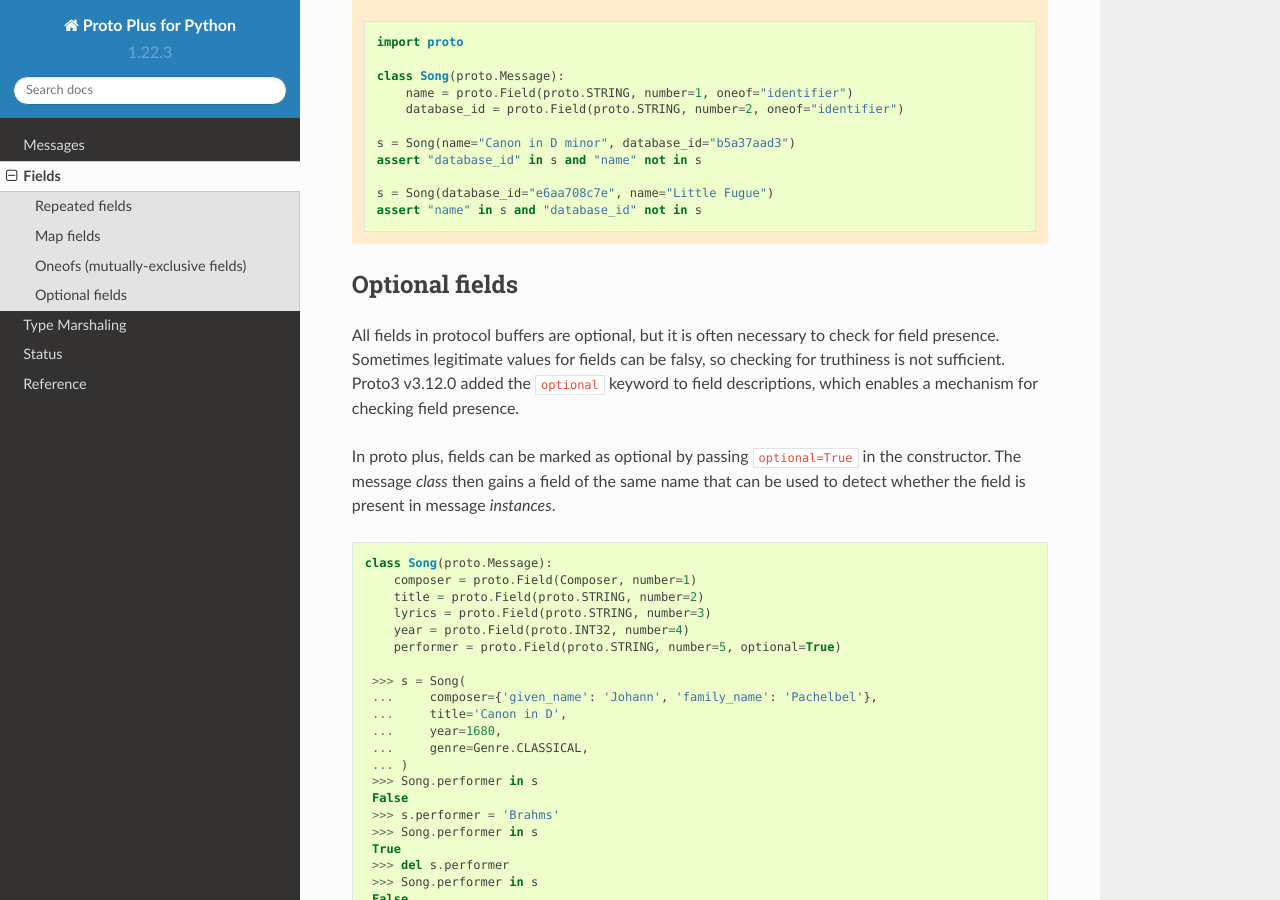
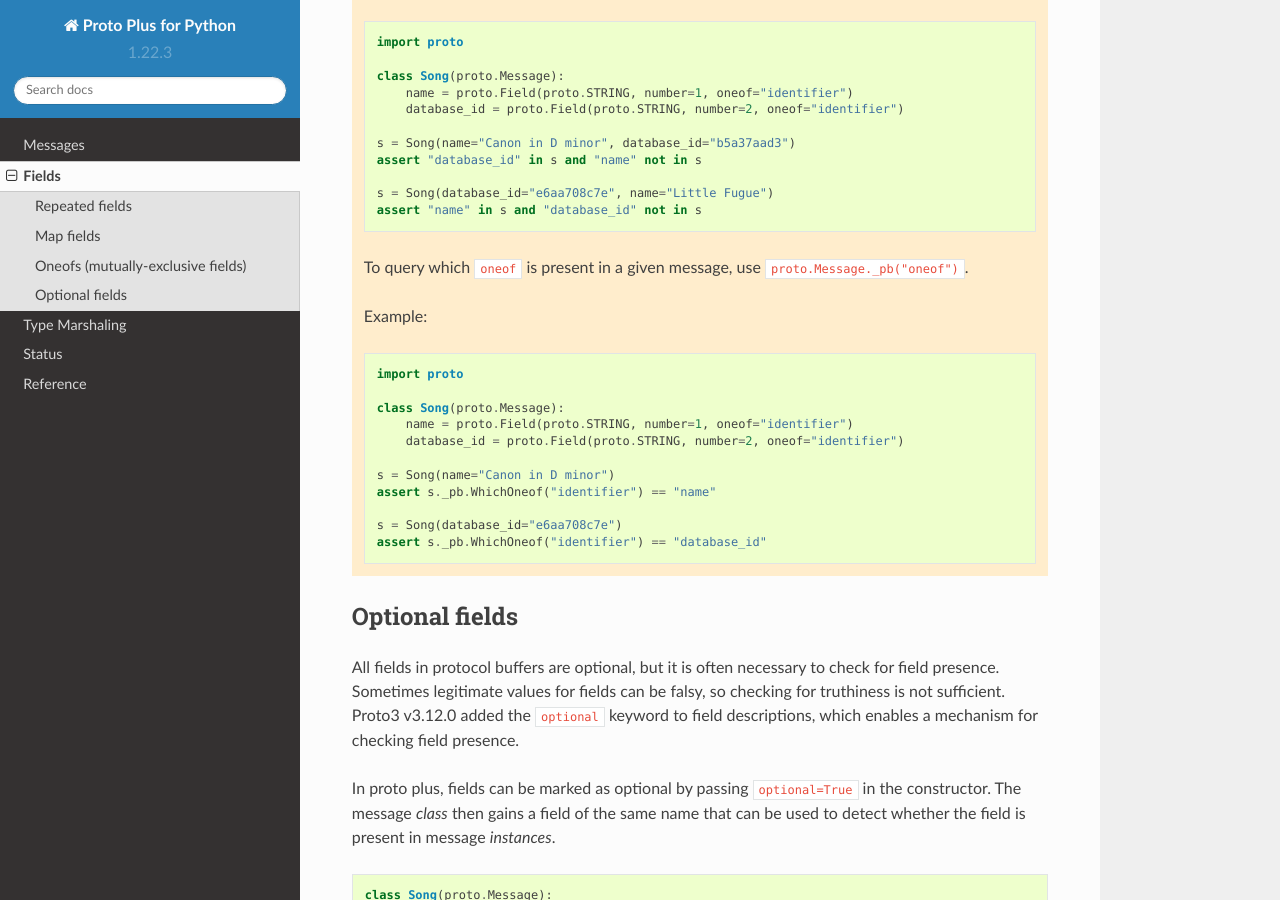
Before and after one commit to googleapis/proto-plus-python, a Sphinx documentation site: the page built from docs/fields.rst, in a window 1280 px wide and 900 px high, scrolled down 3051 px. Built offline with Sphinx 7.4.7 and the Read the Docs theme 2.0.0, drawn with Linux system fonts in a browser that asks for light colours.

Commit message:
docs: add documentation on how to query the current oneof in a given message

```diff
--- a/docs/fields.rst
+++ b/docs/fields.rst
@@ -177,6 +177,23 @@ a string (which should match for all fields within the oneof):
       s = Song(database_id="e6aa708c7e", name="Little Fugue")
       assert "name" in s and "database_id" not in s
 
+   To query which ``oneof`` is present in a given message, use ``proto.Message._pb("oneof")``.
+
+   Example:
+
+   .. code-block:: python
+
+      import proto
+
+      class Song(proto.Message):
+          name = proto.Field(proto.STRING, number=1, oneof="identifier")
+          database_id = proto.Field(proto.STRING, number=2, oneof="identifier")
+
+      s = Song(name="Canon in D minor")
+      assert s._pb.WhichOneof("identifier") == "name"
+
+      s = Song(database_id="e6aa708c7e")
+      assert s._pb.WhichOneof("identifier") == "database_id"
 
 
 Optional fields
```
